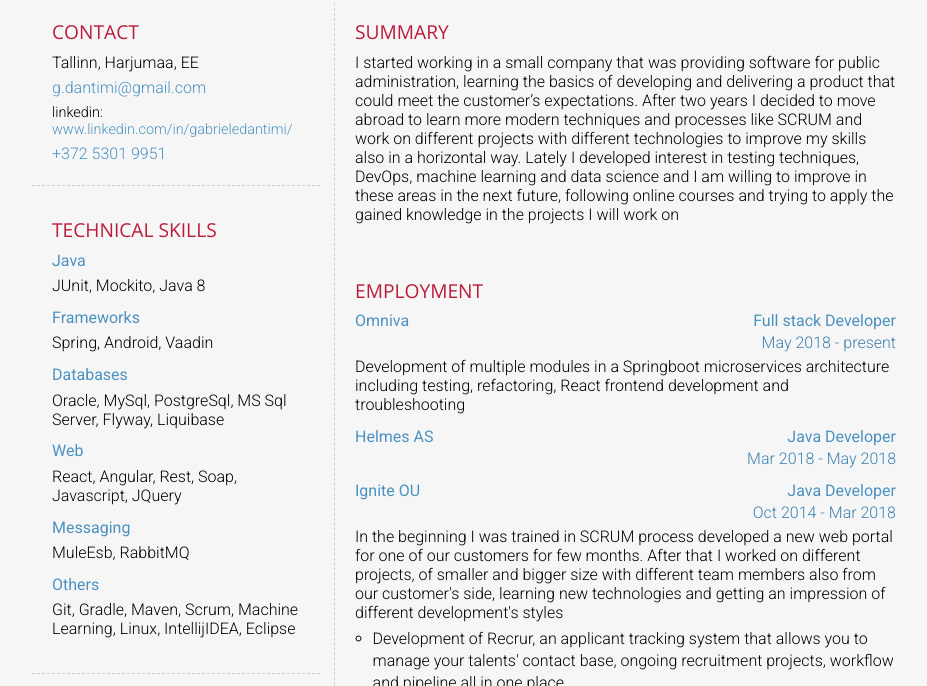
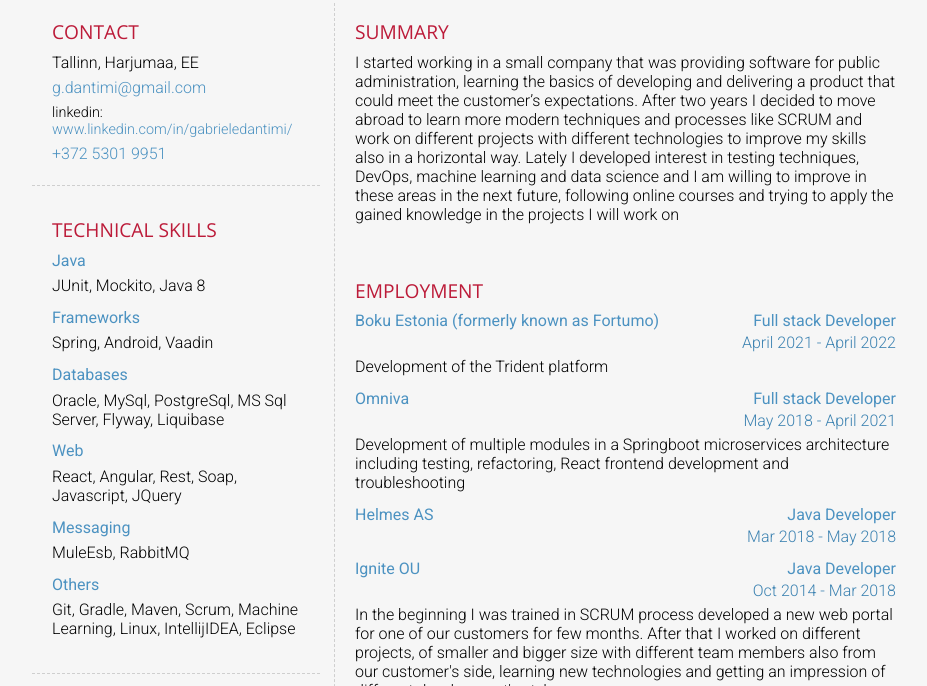
Before and after one commit to gdantimi/gdantimi.github.io, a plain HTML site: page index.html in a window 1280 px wide. Shown: the part 107-793 px from the top of the page, without its empty margins (164-1091 px from the left). Drawn offline with nearby package versions, Linux system fonts and the light colour scheme.

Commit message:
Update index.html

```diff
--- a/index.html
+++ b/index.html
@@ -420,6 +420,23 @@
         <section class='card'>
             <div class='section-header'>Employment</div>
             <div class='section-content' id='employment'>
+                 <div class='employment'>
+                    <div class='employment-info'>
+                        <div class='title'>
+                            <a href='https://fortumo.com//'>
+                                Boku Estonia (formerly known as Fortumo)
+                            </a> Full stack Developer
+                        </div>
+                        <div class='duration'>
+                            April 2021 - April 2022
+                        </div>
+                    </div>
+                    <div class='info'>
+                        <div class="summary">
+                            Development of the Trident platform
+                        </div>
+                    </div>
+                </div>
                 <div class='employment'>
                     <div class='employment-info'>
                         <div class='title'>
@@ -428,7 +445,7 @@
                             </a> Full stack Developer
                         </div>
                         <div class='duration'>
-                            May 2018 - present
+                            May 2018 - April 2021
                         </div>
                     </div>
                     <div class='info'>
```
